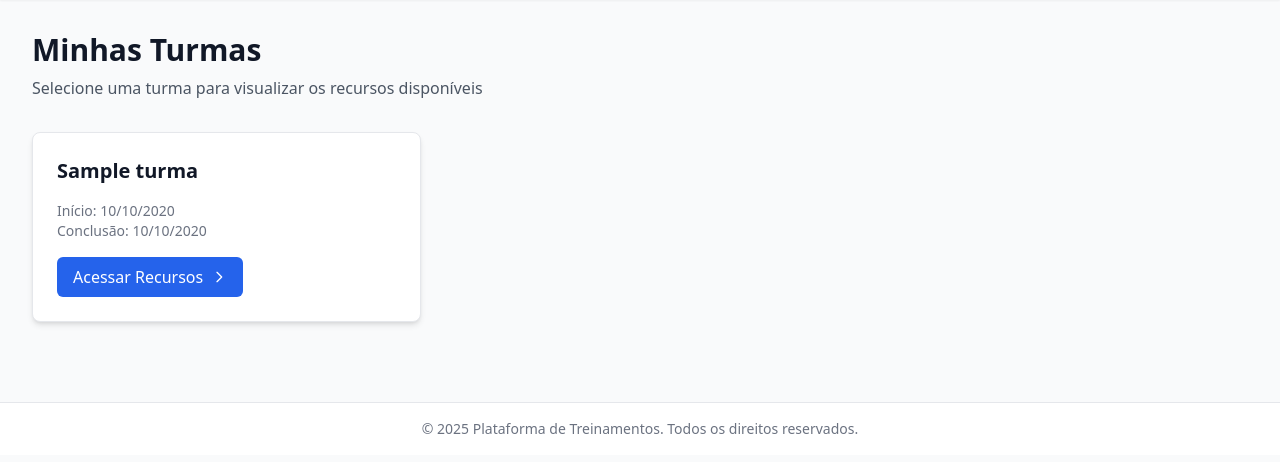
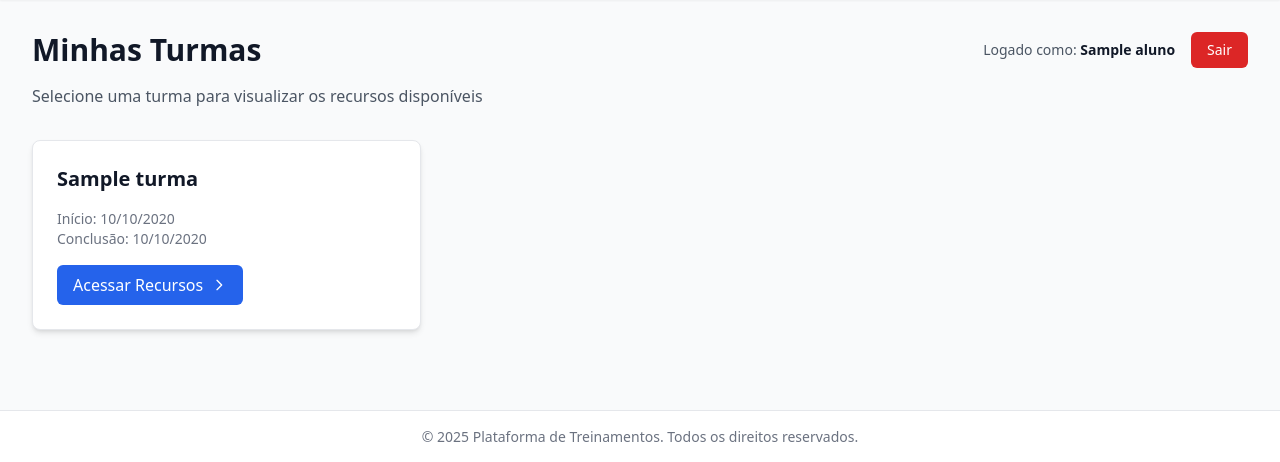
Before and after one commit to vinipadilha/ProjetoPython, a Django app: template templates/aluno/turmas.html in a window 1280 px wide. Shown: the part 65-527 px from the top of the page. Run offline with Django 4.2, Linux system fonts and the light colour scheme; the template is opened without the code that fills it: most values are stand-ins (such as "Sample title", 1, 10 or a date in 2020); some libraries are stand-ins or nearby versions.

Commit message:
feat: adicionar informacoes do aluno e logout em turmas

```diff
--- a/templates/aluno/turmas.html
+++ b/templates/aluno/turmas.html
@@ -4,7 +4,17 @@
 
 {% block content %}
 <div class="mb-8">
-    <h1 class="text-3xl font-bold text-gray-900 mb-2">Minhas Turmas</h1>
+    <div class="flex items-center justify-between mb-4">
+        <h1 class="text-3xl font-bold text-gray-900">Minhas Turmas</h1>
+        {% if aluno %}
+        <div class="flex items-center space-x-4">
+            <span class="text-sm text-gray-600">Logado como: <span class="font-semibold text-gray-900">{{ aluno.alu_nome }}</span></span>
+            <a href="{% url 'logout' %}" class="inline-flex items-center px-4 py-2 bg-red-600 text-white text-sm font-medium rounded-md hover:bg-red-700 transition-colors duration-200">
+                Sair
+            </a>
+        </div>
+        {% endif %}
+    </div>
     <p class="text-gray-600">Selecione uma turma para visualizar os recursos disponíveis</p>
 </div>
 
```
